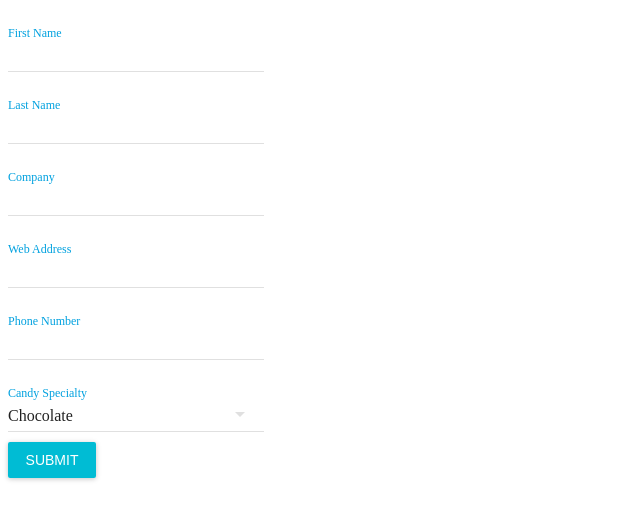
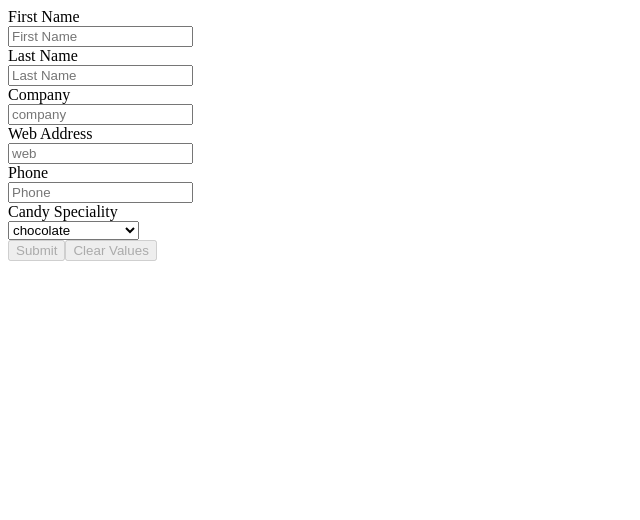
Before and after one commit to heetvachhani/CandyStore, a React app: page / in a window 1280 px wide. Shown: the whole page, without its empty margins (0-640 px from the left). Built offline with nearby package versions, Linux system fonts and the light colour scheme; what react-tap-event-plugin would draw is missing.

Commit message:
addded redux-form

```diff
--- a/package.json
+++ b/package.json
@@ -4,7 +4,7 @@
   "description": "ClearScholar project challenge",
   "main": "server.js",
   "scripts": {
-    "dev": "webpack-dev-server --watch --colors",
+    "dev": "node server && webpack-dev-server --watch --colors ",
     "build": "rimraf dist && NODE_ENV=production webpack --colors",
     "start": "NODE_ENV=production PORT=8080 pm2 start ./server.js",
     "test": "mocha --compilers js:babel-core/register --require ./test/test_helper.js --recursive ./test",
@@ -35,6 +35,7 @@
     "react-addons-test-utils": "^15.1.0",
     "react-dom": "^15.1.0",
     "react-redux": "^4.4.5",
+    "redux-form":"^6.5.0",
     "material-ui":"^0.16.7",
     "redux": "^3.5.2",
     "redux-logger": "^2.6.1",
--- a/public/action/actions.js
+++ b/public/action/actions.js
@@ -1,4 +1,4 @@
-import * as c from './constants';
+import * as c from '../constants/constants';
 
 export function update(name, value) {
   return dispatch => dispatch({
--- a/public/components/App.js
+++ b/public/components/App.js
@@ -15,6 +15,7 @@ export default class App extends Component {
   render() {
   	return (
 		<div>
+			<form>
 			<TextField
 		      floatingLabelText="First Name"
 		      floatingLabelFixed={true}
@@ -52,6 +53,7 @@ export default class App extends Component {
 		          <MenuItem value={4} primaryText="Sour hard candies" />
 		    </SelectField><br />
 		  	<RaisedButton label="Submit" primary={true} />
+		  	</form>
 		</div>
   	);
   }
--- a/public/components/Form.js
+++ b/public/components/Form.js
@@ -1,21 +1,60 @@
-import React, {PropTypes} from 'react';
+import React from 'react'
+import { Field, reduxForm } from 'redux-form'
 
-export default React.createClass({
-  displayName: 'Form',
+const Form = (props) => {
+  const { handleSubmit, pristine, reset, submitting } = props
+  return (
+    <form onSubmit={handleSubmit}>
+      <div>
+        <label>First Name</label>
+        <div>
+          <Field name="firstName" component="input" type="text" placeholder="First Name"/>
+        </div>
+      </div>
+      <div>
+        <label>Last Name</label>
+        <div>
+          <Field name="lastName" component="input" type="text" placeholder="Last Name"/>
+        </div>
+      </div>
+      <div>
+        <label>Company</label>
+        <div>
+          <Field name="company" component="input" type="text" placeholder="company"/>
+        </div>
+      </div>
+      <div>
+        <label>Web Address</label>
+        <div>
+          <Field name="web" component="input" type="text" placeholder="web"/>
+        </div>
+      </div>
+      <div>
+        <label>Phone</label>
+        <div>
+          <Field name="phone" component="input" type="text" placeholder="Phone"/>
+        </div>
+      </div>
+      <div>
+        <label>Candy Speciality </label>
+        <div>
+          <Field name="speciality" component="select">
+            <option value="chocolate">chocolate</option>
+            <option value="lollipop">Lollipops</option>
+            <option value="gum">Gum</option>
+            <option value="sour">Sour hard candies</option>
+          </Field>
+        </div>
+      </div>
 
-  propTypes: {
-    children: PropTypes.node,
-    values: PropTypes.object,
-    update: PropTypes.func,
-    reset: PropTypes.func,
-    onSubmit: PropTypes.func
-  },
+      <div>
+        <button type="submit" disabled={pristine || submitting}>Submit</button>
+        <button type="button" disabled={pristine || submitting} onClick={reset}>Clear Values</button>
+      </div>
+    </form>
+  )
+}
 
-  render() {
-    return (
-      <form>
-        {this.props.children}
-      </form>
-    );
-  }
-});
+export default reduxForm({
+  form: 'simple'  // a unique identifier for this form
+})(Form)
--- a/public/main.js
+++ b/public/main.js
@@ -1,27 +1,54 @@
 import React from 'react';
 import ReactDOM from 'react-dom';
 import { Provider } from 'react-redux';
-import { createStore, applyMiddleware } from 'redux';
-import { Router, Route, IndexRoute, browserHistory } from 'react-router';
+import thunk from 'redux-thunk';
+import { createStore, applyMiddleware, combineReducers } from 'redux';
 import MuiThemeProvider from 'material-ui/styles/MuiThemeProvider';
 import getMuiTheme from 'material-ui/styles/getMuiTheme';
 import App from './components/App';
-import reducers from './reducers';
 import injectTapEventPlugin from 'react-tap-event-plugin';
+import Form from './components/Form';
+import * as actions from './action/actions';
+import { connect } from 'react-redux';
+import { reducer as reduxFormReducer } from 'redux-form'
+
 injectTapEventPlugin();
-const createStoreWithMiddleware = applyMiddleware()(createStore);
-const store = createStoreWithMiddleware(reducers);
-const muiTheme = getMuiTheme({
-  fontFamily: {
-    fontFamily: 'proximanova-light'
+
+const reducer = combineReducers({
+  form: reduxFormReducer // mounted under "form"
+})
+// define middleware that gets called during dispatch
+const logger = store => next => action => {
+  const result = next(action);
+  console.log('\ndispatching:', action, '\nnext state:', store.getState());
+  return result;
+};
+
+const crashReporter = store => next => action => {
+  try {
+    return next(action);
+  } catch (err) {
+    console.error('Caught an exception!', err);
+    throw err;
   }
-});
+};
+
+const createStoreWithMiddleware = applyMiddleware(thunk, logger, crashReporter)(createStore);
+const store = createStoreWithMiddleware(reducer);
+
+const showResults = values =>
+  new Promise(resolve => {
+    setTimeout(() => {  // simulate server latency
+      window.alert(`You submitted:\n\n${JSON.stringify(values, null, 2)}`)
+      resolve()
+    }, 500)
+  })
 
 
 ReactDOM.render(
 
   <Provider store={store}>
-    <MuiThemeProvider muiTheme={muiTheme}>
-      <App />
+    <MuiThemeProvider>
+      <Form onSubmit={showResults}/>
   	</MuiThemeProvider>
   </Provider>, document.getElementById('app'));
--- a/public/store.js
+++ b/public/store.js
@@ -1,4 +1,4 @@
-import * as c from './constants';
+import * as c from './constants/constants';
 import assign from 'lodash.assign';
 
 const initialState = { //define initial state - an empty form
--- a/server.js
+++ b/server.js
@@ -26,7 +26,7 @@ app.get('/', (req, res) => {
 });
 
 
-var port = process.env.PORT || 3000;
+var port = 9000;
 app.listen(port, function(){
 	console.log(('HTTP server is listening on port: ' + port));
 });
```
Also changed, not shown: public/components/TextField.js (added, +33 -0 lines), dist/index.html, 2 other files.
